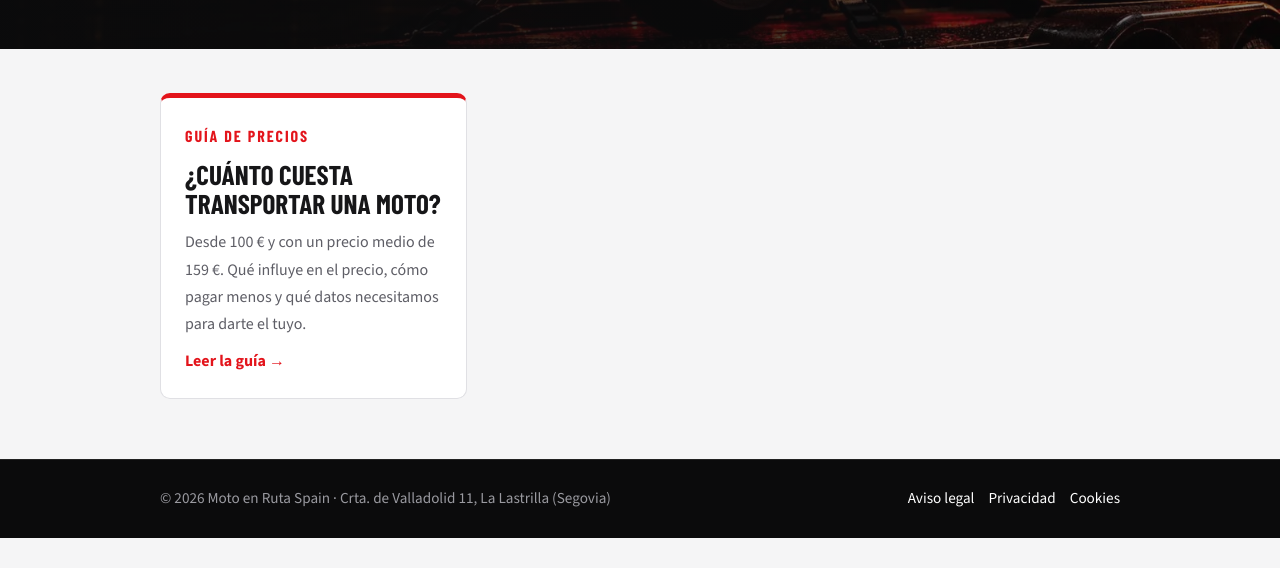
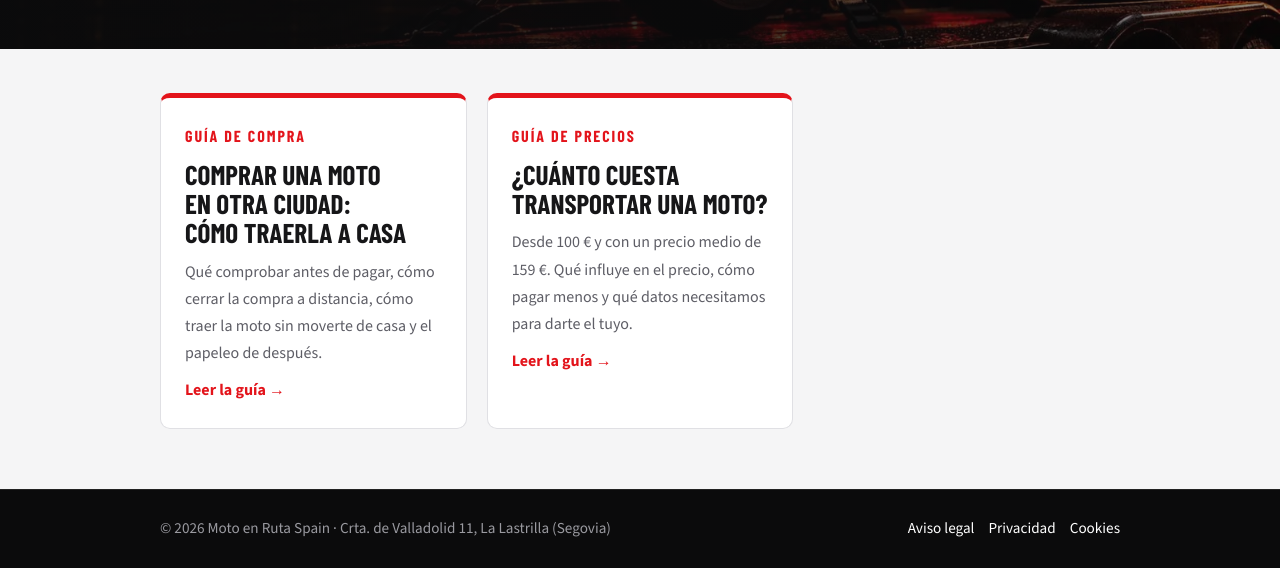
Before and after one commit to motoenrutaspain/motoenrutaspain.github.io, a plain HTML site: page guias/index.html in a window 1280 px wide. Shown: the part 345-913 px from the top of the page. Before the commit the page ends 883 px from the top, so only its background shows below. Drawn offline with nearby package versions, Linux system fonts and the light colour scheme; a web font is replaced by a local one.

Commit message:
Añade la nueva guía al listado de guías

```diff
--- a/guias/index.html
+++ b/guias/index.html
@@ -75,6 +75,7 @@ footer{background:var(--negro);color:#9a9aa0;font-size:.95rem;padding:26px 0;bor
 <p class="entradilla">Lo que hemos aprendido en más de 10 años y más de 5.000 motos transportadas por toda España, para que muevas la tuya sin sorpresas.</p>
 </div></div>
 <main class="wrap lista">
+<a class="tarjeta" href="comprar-moto-en-otra-ciudad.html"><p class="kicker">Guía de compra</p><h2>Comprar una moto en otra ciudad: cómo traerla a casa</h2><p>Qué comprobar antes de pagar, cómo cerrar la compra a distancia, cómo traer la moto sin moverte de casa y el papeleo de después.</p><span class="leer">Leer la guía →</span></a>
 <a class="tarjeta" href="cuanto-cuesta-transportar-una-moto.html"><p class="kicker">Guía de precios</p><h2>¿Cuánto cuesta transportar una moto?</h2><p>Desde 100 € y con un precio medio de 159 €. Qué influye en el precio, cómo pagar menos y qué datos necesitamos para darte el tuyo.</p><span class="leer">Leer la guía →</span></a>
 </main>
 <footer><div class="wrap"><span>© 2026 Moto en Ruta Spain · Crta. de Valladolid 11, La Lastrilla (Segovia)</span><nav><a href="../aviso-legal.html">Aviso legal</a><a href="../privacidad.html">Privacidad</a><a href="../cookies.html">Cookies</a></nav></div></footer>
```
